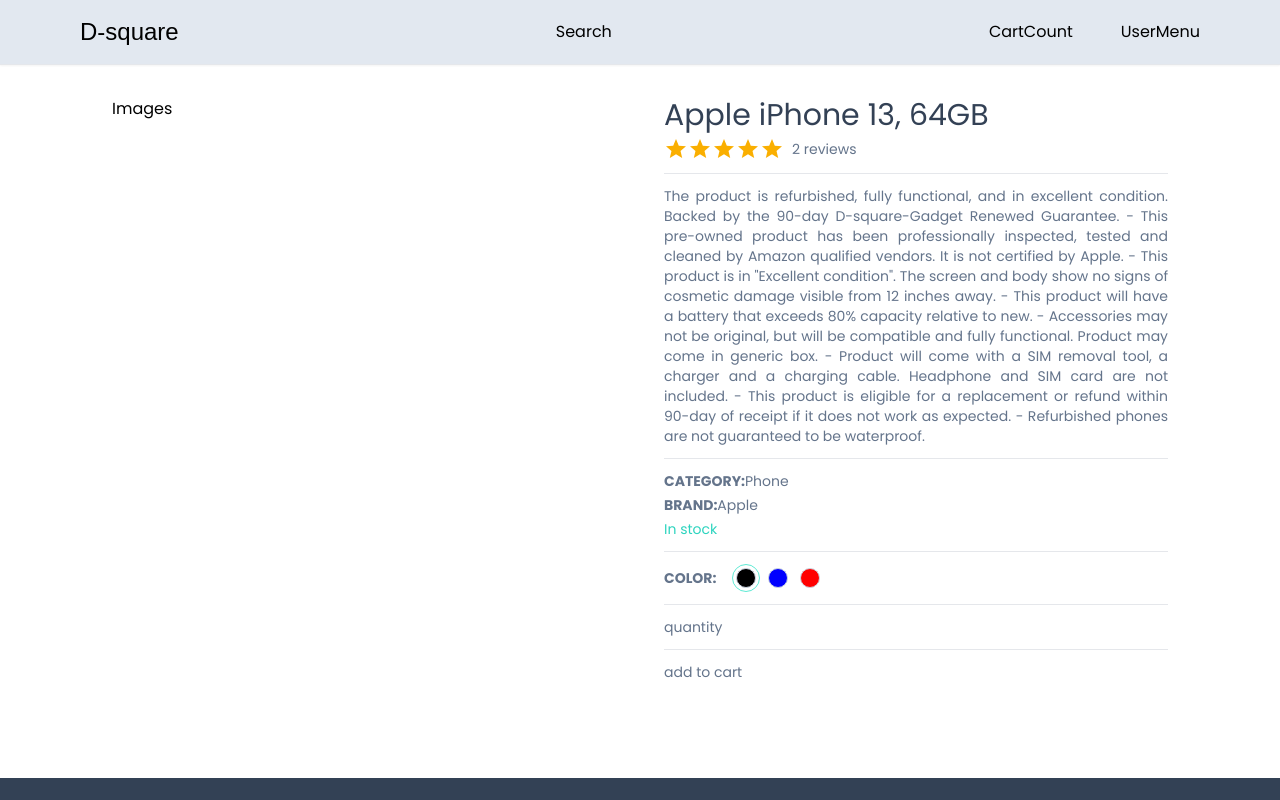
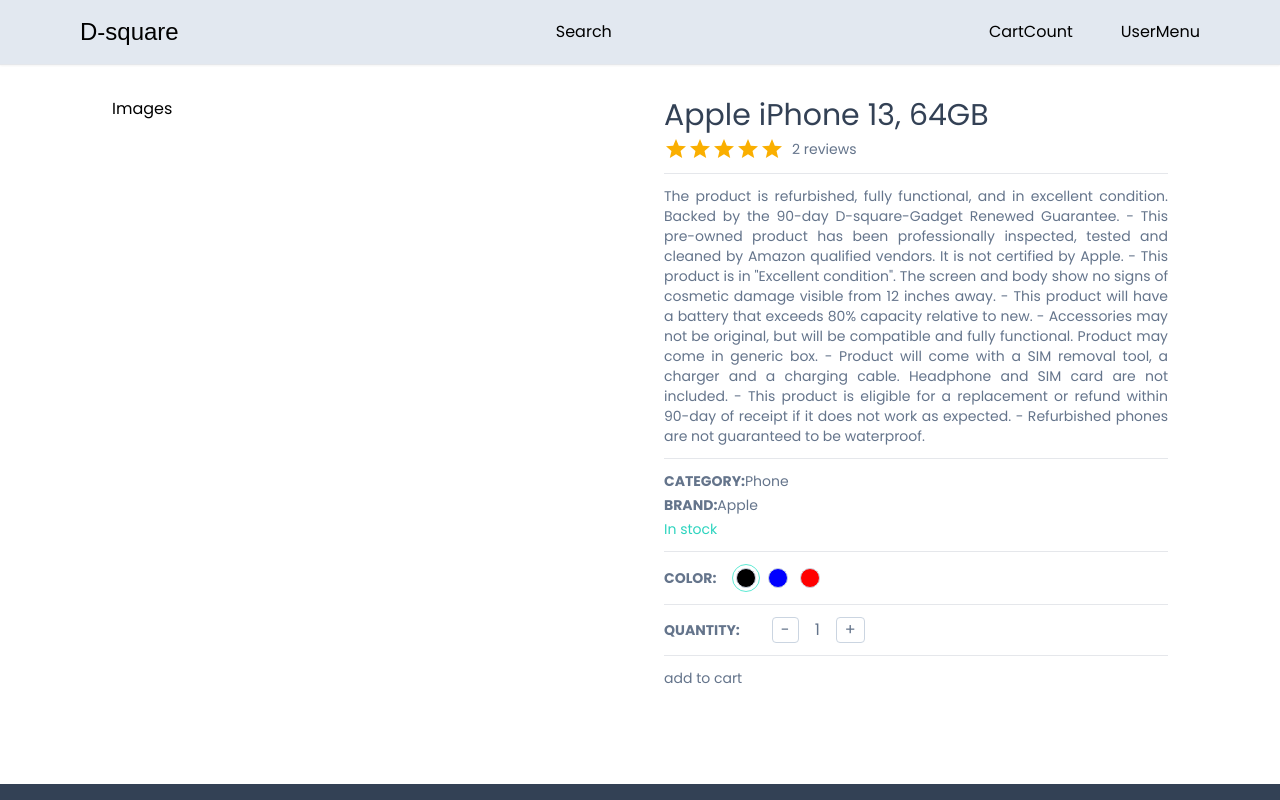
Before and after one commit to Lekxy-dev/Dsquare-Gadget, a Next.js app: page /Product/1 in a window 1280 px wide. Shown: the top 800 px of the page. Built offline with nearby package versions, Linux system fonts and the light colour scheme; a web font is replaced by a local one.

Commit message:
Initial commit

```diff
--- a/app/Component/SetQuantity.tsx
+++ b/app/Component/SetQuantity.tsx
@@ -1,8 +1,28 @@
-const SetQuantity = () => {
-    return ( <div>
+"use client"
 
+import { CartProductType } from "../Product/ProductDetails";
+
+interface setQtyProps{
+    cartCounter?: boolean;
+    cartProduct: CartProductType;
+    handleQtyIncrease: () => void;
+    handleQtyDecrease: () => void;
+}
+const btnStyles = 'border-[1.2px] border-slate-300 px-2 rounded';
+const SetQuantity: React.FC<setQtyProps> = ({
+    cartCounter,
+    cartProduct,
+    handleQtyIncrease,
+    handleQtyDecrease,
+}) => {
+    return ( <div className="flex gap-8 items-center">
+        {cartCounter ? null : <div className="font-semibold">QUANTITY:</div>}
+        <div className="flex gap-4 items-center text-base">
+            <button className={btnStyles} onClick={handleQtyDecrease}>-</button>
+            <div>{cartProduct.quantity}</div>
+            <button className={btnStyles} onClick={handleQtyIncrease}>+</button>
+        </div>
     </div> );
 }
 
-export default SetQuanti<div>
-</div>ty;
+export default SetQuantity;
--- a/app/Product/ProductDetails.tsx
+++ b/app/Product/ProductDetails.tsx
@@ -3,6 +3,7 @@
 import { Rating } from "@mui/material";
 import { useCallback, useState } from "react";
 import SetColor from "../Component/Product/SetColor";
+import SetQuantity from "../Component/SetQuantity";
 
 interface ProductDetailsProps{
     produc: any
@@ -51,6 +52,22 @@
             return {...prev, slectedImg:value}
          })
     }, [CartProduct.slectedImg])
+
+    const handleQtyIncrease = useCallback(() => {
+        if (CartProduct.quantity == 30){
+            return;
+        }
+        setCartProduct((prev) => {
+            return {...prev, quantity: ++prev.quantity}
+        })
+    }, [CartProduct]);
+    const handleQtyDecrease = useCallback(() => {
+        if (CartProduct.quantity == 1){
+            return;
+        }
+        setCartProduct((prev) => {
+        return {...prev, quantity: --prev.quantity}
+    }); },[CartProduct])
     return ( <div className="grid grid-cols-1 md:grid-cols-2 gap-12">
     <div>Images</div>
     <div className="flex flex-col gap-1 text-slate-500 text-sm">
@@ -79,7 +96,8 @@
          handlColorSelect={handlColorSelect}
         />
         <Horizontal />
-        <div>quantity</div>
+        <SetQuantity  cartProduct={CartProduct} handleQtyIncrease={handleQtyIncrease}
+        handleQtyDecrease={handleQtyDecrease}/>
         <Horizontal />
         <div>add to cart</div>
     </div>
```
